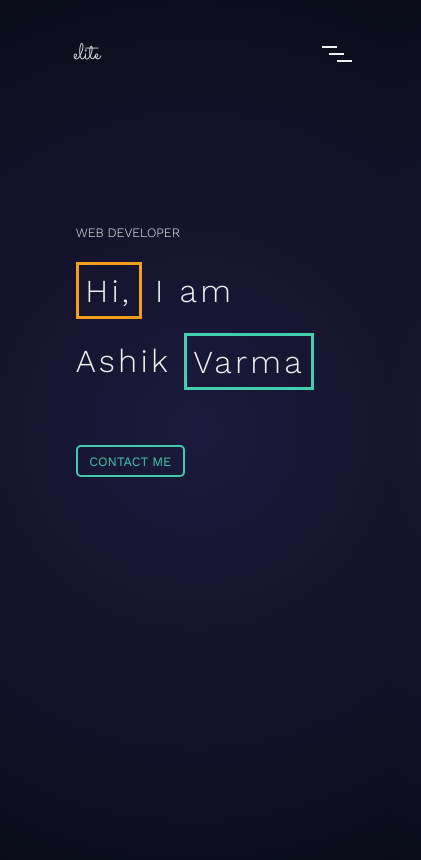
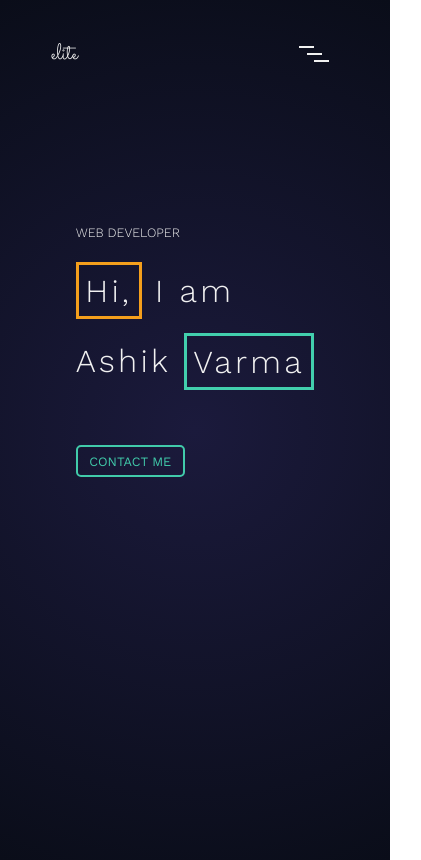
Before and after one commit to ashikvarma11/portfolio-design-2, a plain HTML site: page index.html in a window 390 px wide. Shown: the whole page, 421 px wide, since content can reach past the window. Drawn offline with nearby package versions, Linux system fonts and the light colour scheme.

Commit message:
CSS fixes

```diff
--- a/main.css
+++ b/main.css
@@ -550,7 +550,9 @@ to{
 
 /* Responsive Navbar*/
 @media (max-width:900px){
-
+html,body{
+    overflow-x: hidden;
+}
  .overlay a {font-size: 20px}
   .overlay .closebtn {
         font-size: 3rem;
@@ -605,43 +607,7 @@ to{
     margin-left:100%;
 }
 
-/*.toggle .line1{
-    transform: rotate(-45deg) translate(0px,3px);
-    transition: transform 0.5s ease-in ;
-}
 
-.toggle .line2{
-    opacity:0;
-   }
-
-.toggle .line3{
-    transform: rotate(45deg) translate(-25px,0px) ;
-    transition: transform 0.5s ease-in ;
-}
-*/
-
-/*.nav-links {
-        position: absolute;
-        right:0;
-        width:100%;
-        height:100%;
-        position: fixed;
-        background-color: rgb(27, 26, 60);
-        display: flex;
-        font-size: 1.6rem;
-        flex-direction: column;
-        justify-content: space-evenly;
-        z-index:2;
-
-        align-items: center;
-        transform: translateX(100%);
-        -webkit-transition:transform 0.5s ease-in;
-        -moz-transition:transform 0.5s ease-in;
-        -o-transition:transform 0.5s ease-in;
-        transition:transform 0.5s ease-in;
-
-}
-*/
 .nav-links{
   display: none;
 }
@@ -702,9 +668,12 @@ to{
 
 .navbar{
  justify-content: space-between;
+
 }
 
-
+nav{
+    padding:1.5em 0.1em;
+}
 
 /*Landing page*/
 
```
